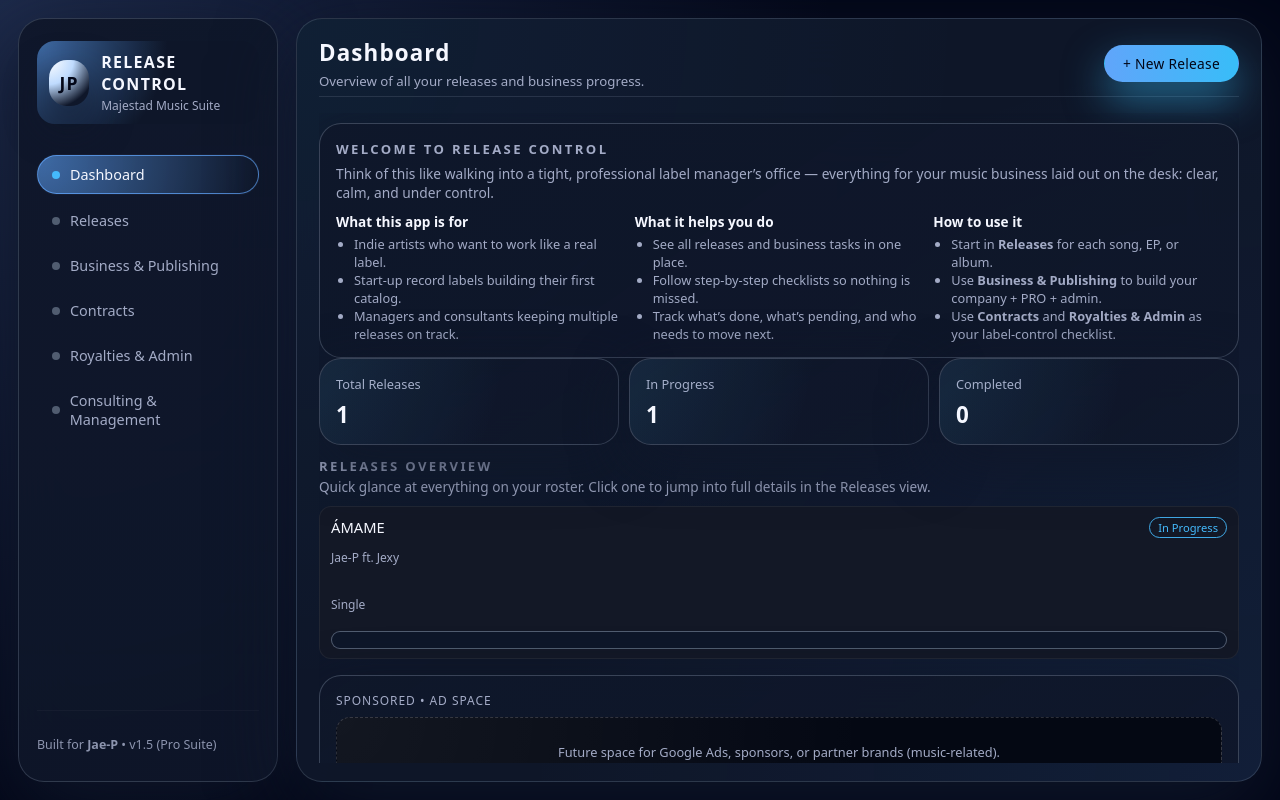
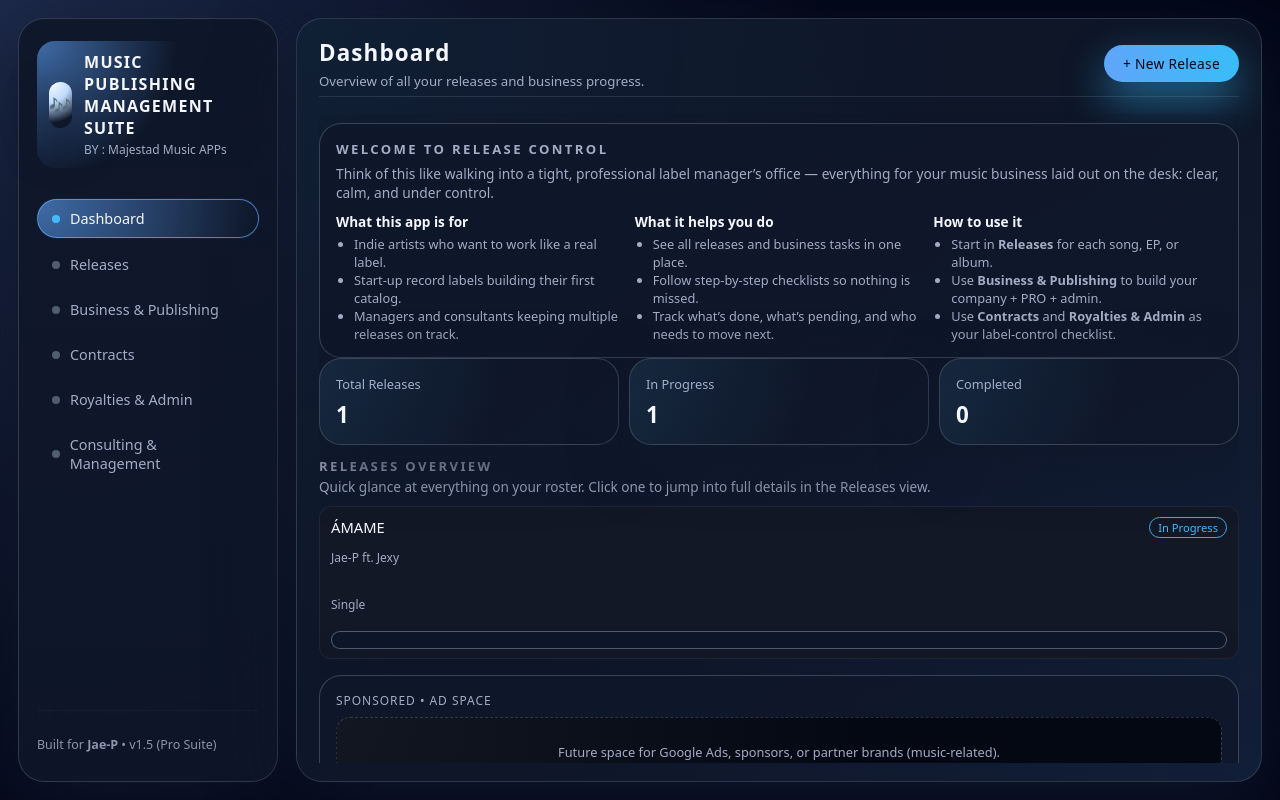
Before and after one commit to Jae-P/jp-release-control-v6-1-, a plain HTML site: page index.html in a window 1280 px wide. Drawn offline with Linux system fonts and the light colour scheme.

Commit message:
Update brand mark and text in index.html

```diff
--- a/index.html
+++ b/index.html
@@ -15,10 +15,10 @@
     <!-- Sidebar -->
     <aside class="sidebar">
       <div class="brand">
-        <div class="brand-mark">JP</div>
+        <div class="brand-mark">🎶</div>
         <div class="brand-text">
-          <h1>Release Control</h1>
-          <p>Majestad Music Suite</p>
+          <h1>Music Publishing Management Suite</h1>
+          <p>BY : Majestad Music APPs</p>
         </div>
       </div>
 
```
